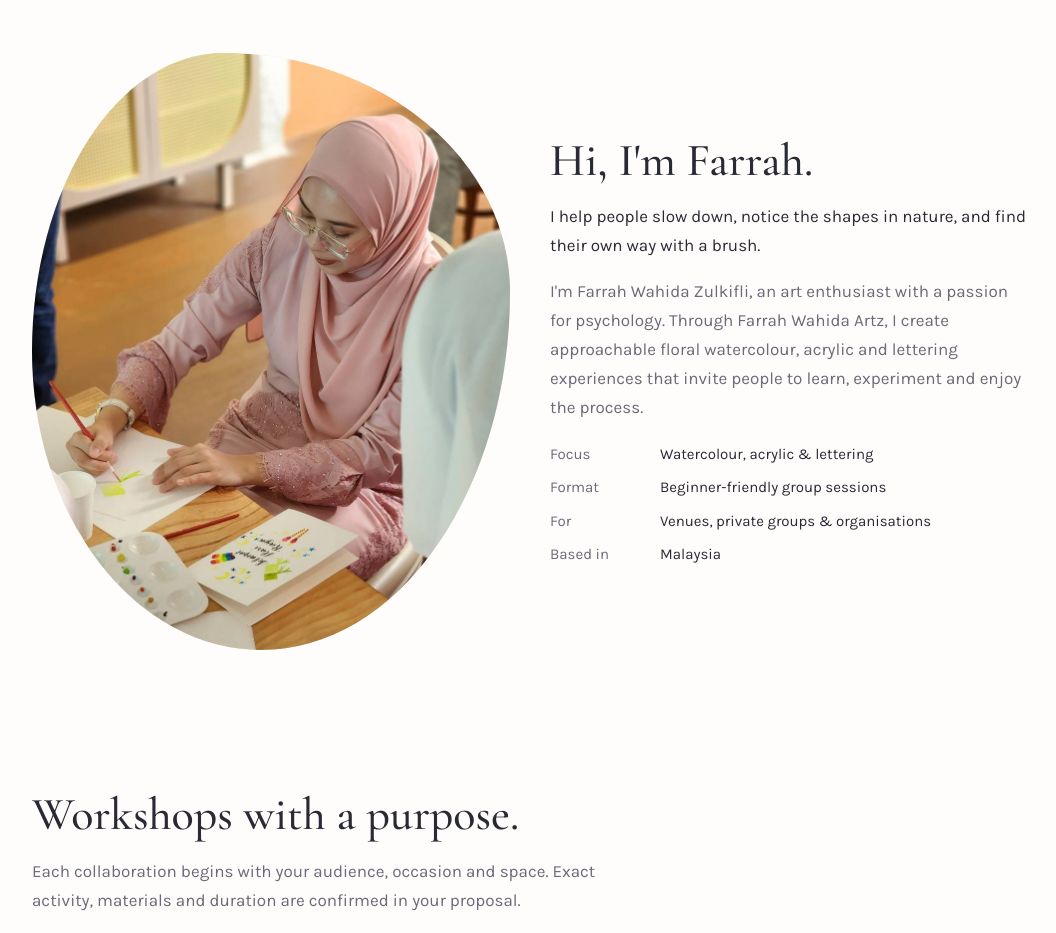
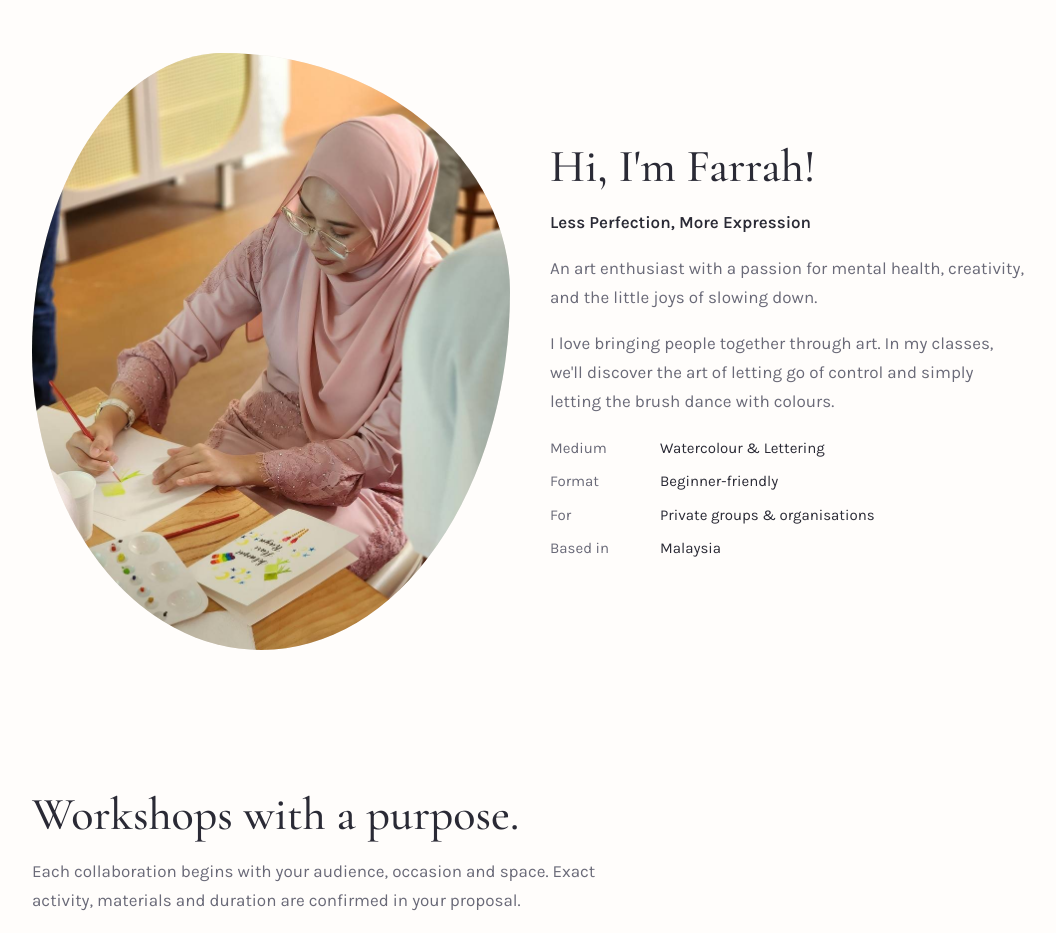
Before and after one commit to farrahwartz/farrahwartz.github.io, a plain HTML site: page index.html in a window 1280 px wide. Shown: the part 860-1793 px from the top of the page, without its empty margins (110-1166 px from the left). Drawn offline with nearby package versions, Linux system fonts and the light colour scheme.

Commit message:
Update About section with Farrah's supplied bio and facts

```diff
--- a/index.html
+++ b/index.html
@@ -123,10 +123,11 @@ footer{padding:26px 0 40px;font-size:14px;color:var(--mut);text-align:center}
 <section class="about"><div class="w">
 <div class="photo" style="aspect-ratio:4/5;border-radius:40% 60% 52% 48%/50% 40% 60% 50%"><img src="assets/kad-raya-teaching.jpg" alt="Farrah painting a festive greeting card during a workshop" loading="lazy"></div>
 <div>
-<h2>Hi, I'm Farrah.</h2>
-<p>I help people slow down, notice the shapes in nature, and find their own way with a brush.</p>
-<p class="mut">I'm Farrah Wahida Zulkifli, an art enthusiast with a passion for psychology. Through Farrah Wahida Artz, I create approachable floral watercolour, acrylic and lettering experiences that invite people to learn, experiment and enjoy the process.</p>
-<ul class="facts"><li><span>Focus</span>Watercolour, acrylic &amp; lettering</li><li><span>Format</span>Beginner-friendly group sessions</li><li><span>For</span>Venues, private groups &amp; organisations</li><li><span>Based in</span>Malaysia</li></ul>
+<h2>Hi, I'm Farrah!</h2>
+<p><strong>Less Perfection, More Expression</strong></p>
+<p class="mut">An art enthusiast with a passion for mental health, creativity, and the little joys of slowing down.</p>
+<p class="mut">I love bringing people together through art. In my classes, we'll discover the art of letting go of control and simply letting the brush dance with colours.</p>
+<ul class="facts"><li><span>Medium</span>Watercolour &amp; Lettering</li><li><span>Format</span>Beginner-friendly</li><li><span>For</span>Private groups &amp; organisations</li><li><span>Based in</span>Malaysia</li></ul>
 </div></div></section>
 
 <section id="workshops"><div class="w">
```
